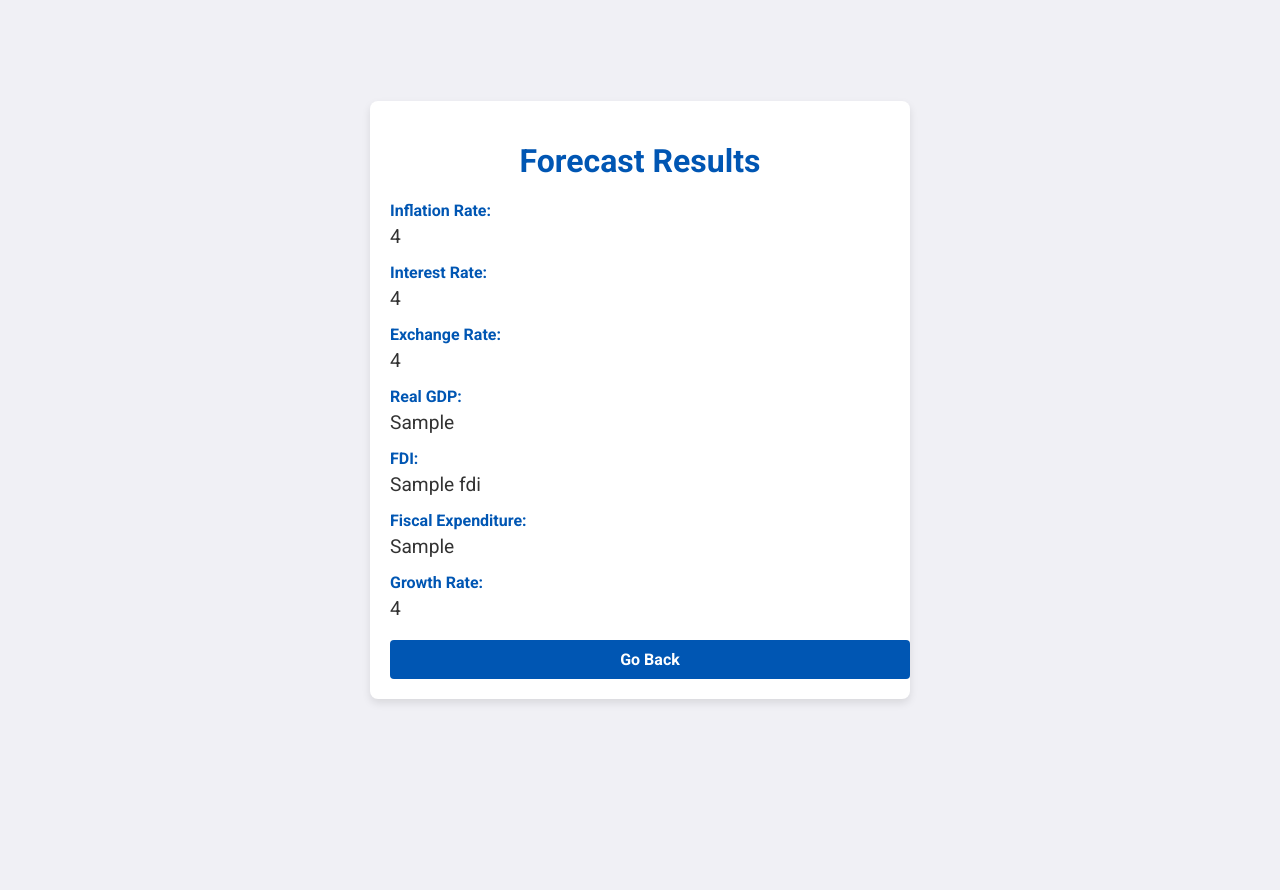
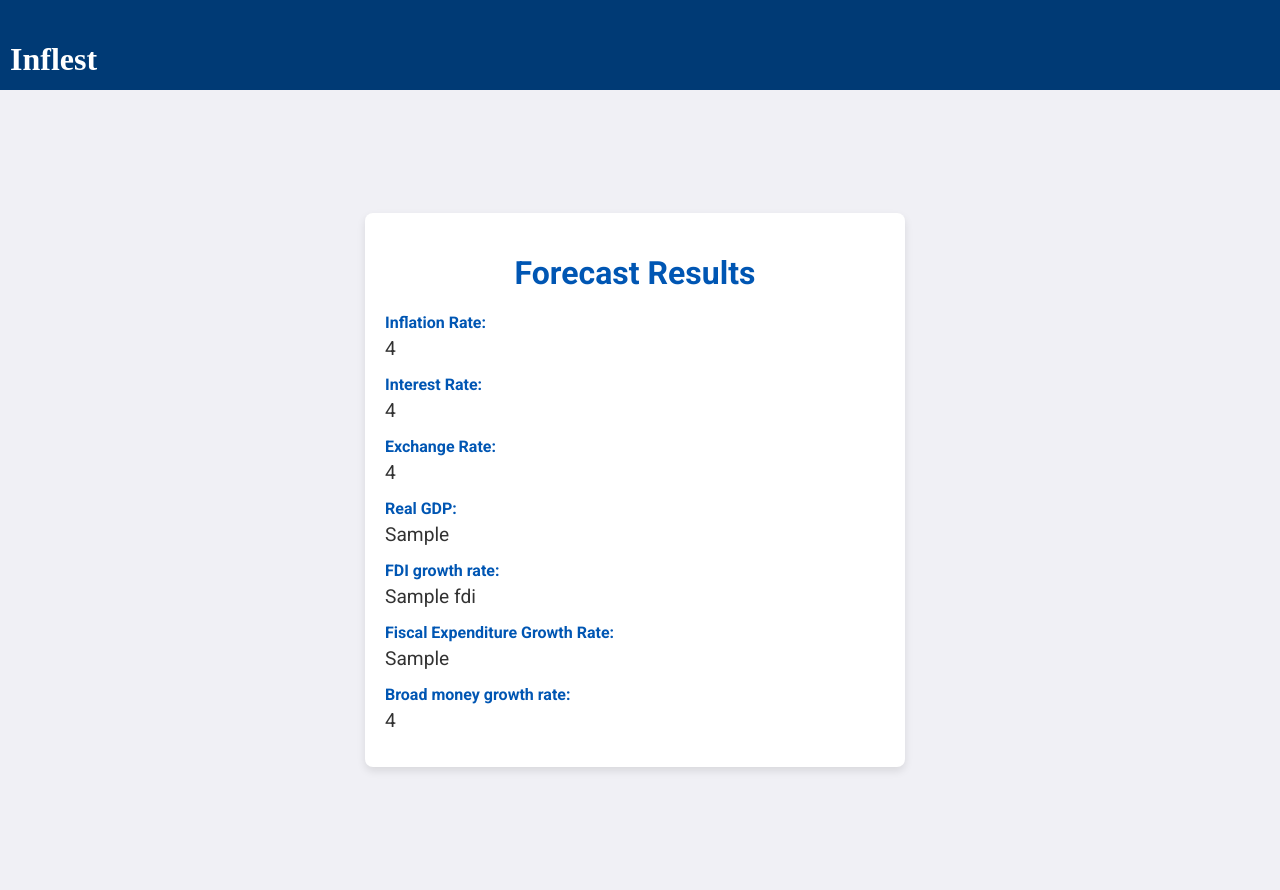
Before and after one commit to Nworah-Gabriel/Inflest, a Django app: template inflestApp/templates/result.html in a window 1280 px wide. Before the commit the page ends 703 px from the top, so only its background shows below. Run offline with Django 4.2, Linux system fonts and the light colour scheme; the template is opened without the code that fills it: most values are stand-ins (such as "Sample title", 1, 10 or a date in 2020).

Commit message:
designed the input and the result page

```diff
--- a/inflestApp/templates/result.html
+++ b/inflestApp/templates/result.html
@@ -9,7 +9,7 @@
       rel="stylesheet"
     />
     <style>
-      body {
+      /* body {
         font-family: "Roboto", sans-serif;
         background-color: #f0f0f5;
         color: #333;
@@ -18,13 +18,14 @@
         align-items: center;
         height: 100vh;
         margin: 0;
-      }
+      } */
       .container {
         background-color: #fff;
         border-radius: 8px;
         box-shadow: 0 4px 8px rgba(0, 0, 0, 0.1);
         width: 500px;
         padding: 20px;
+        margin-right: 10px;
       }
       h1 {
         text-align: center;
@@ -60,9 +61,41 @@
       .btn:hover {
         background-color: #003a75;
       }
+      .body2 {
+        font-family: "Roboto", sans-serif;
+        background-color: #f0f0f5;
+        color: #333;
+        display: flex;
+        justify-content: center;
+        align-items: center;
+        height: 100vh;
+        margin: 0;
+      }
+      body {
+        margin: 0px;
+        padding-top: 0px;
+      }
     </style>
   </head>
   <body>
+    <div
+      style="
+        width: 100%;
+        height: 50px;
+        background-color: #003a75;
+        margin-top: 0px;
+        padding-left: 10px;
+        border-radius: 0px;
+
+        display: flex;
+        flex-direction: row;
+        justify-content: flex-start;
+      "
+      class="container"
+    >
+      <h1 style="color: white">Inflest</h1>
+    </div>
+    <div class="body2">
       <div class="container">
         <h1>Forecast Results</h1>
         <div class="result-group">
@@ -82,18 +115,18 @@
           <span class="value">{{ real_gdp }}</span>
         </div>
         <div class="result-group">
-        <label>FDI:</label>
+          <label>FDI growth rate:</label>
           <span class="value">{{ fdi }}</span>
         </div>
         <div class="result-group">
-        <label>Fiscal Expenditure:</label>
+          <label>Fiscal Expenditure Growth Rate:</label>
           <span class="value">{{ fiscal_expenditure }}</span>
         </div>
         <div class="result-group">
-        <label>Growth Rate:</label>
+          <label>Broad money growth rate:</label>
           <span class="value">{{ growth_rate }}</span>
         </div>
-      <a href="analysis3/" class="btn">Go Back</a>
+      </div>
     </div>
   </body>
 </html>
```
Also changed, not shown: inflestApp/templates/input.html (+24 -1 lines). Lines whose indentation alone changed are shown as unchanged.
